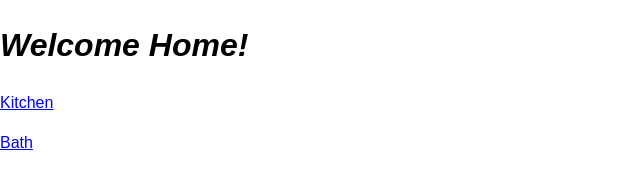
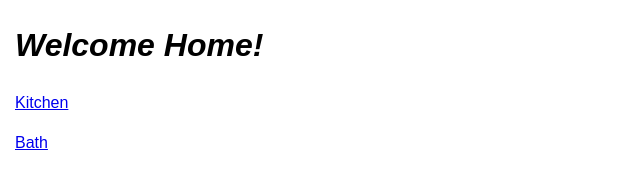
Before and after one commit to klp12990/learngithub, a plain HTML site: page index.html in a window 1280 px wide. Shown: the whole page, without its empty margins (0-640 px from the left). Drawn offline with Linux system fonts and the light colour scheme.

Commit message:
Fixed bug

```diff
--- a/css/site.css
+++ b/css/site.css
@@ -3,6 +3,7 @@ h1{
 }
 
 body {
-    margin: 0;
+    margin: 15px;
     font: 16px/1.5 sans-serif;
+
 }
```
